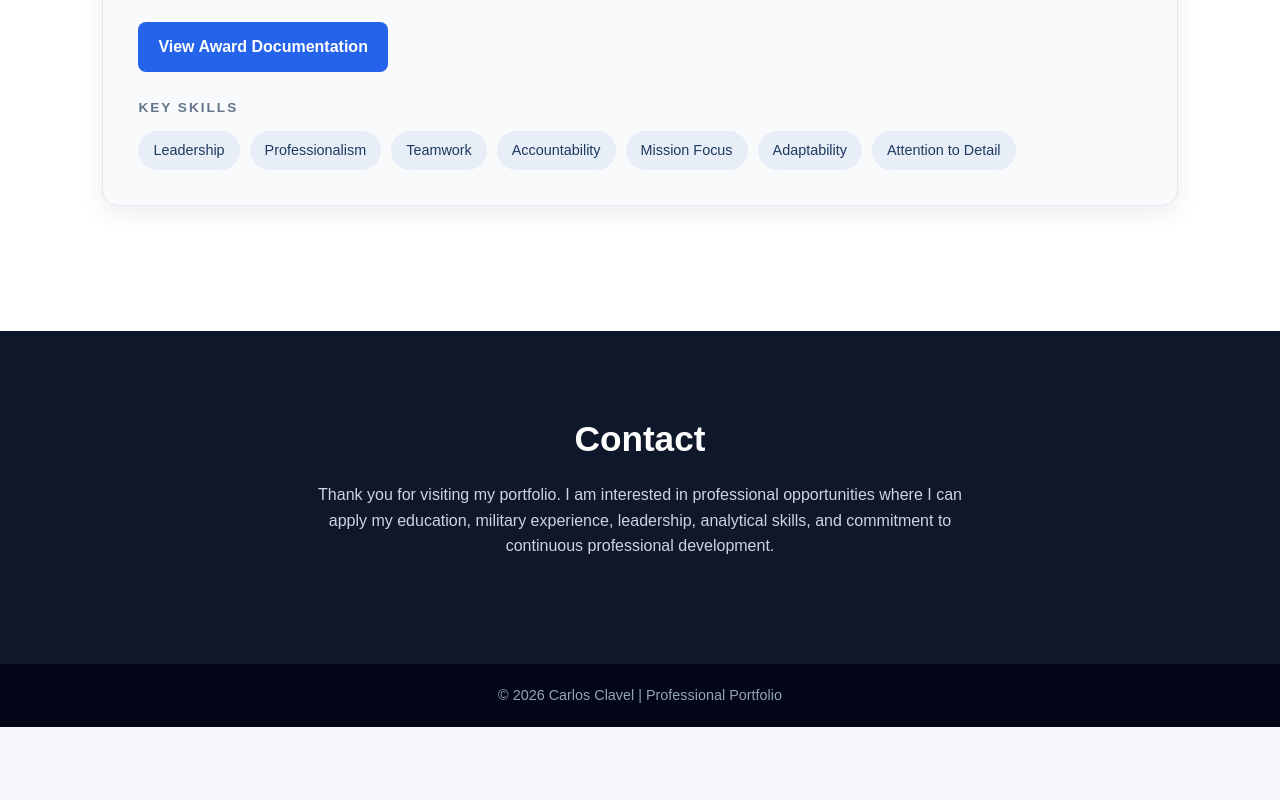
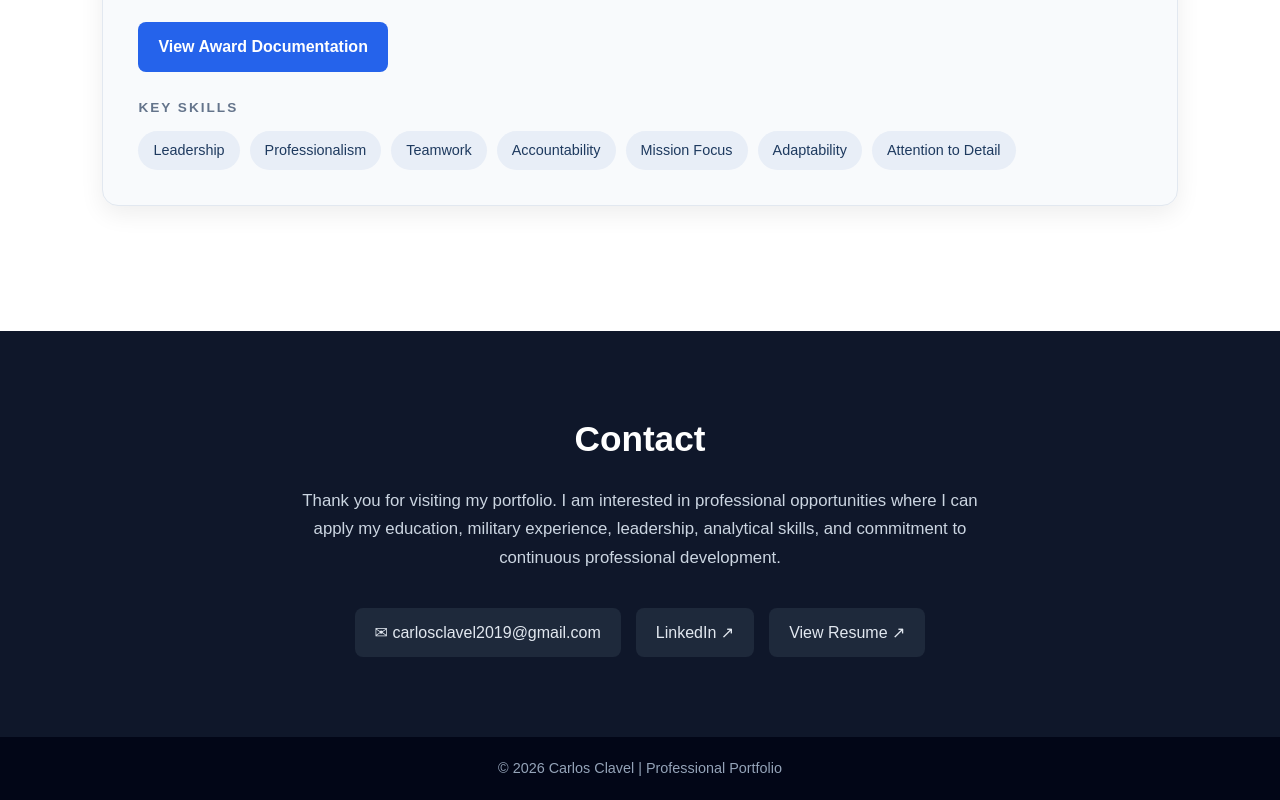
Before and after one commit to CarlosClavelCallejas/CarlosClavelCallejas.github.io, a plain HTML site: page index.html in a window 1280 px wide. Shown: the part 4297-5097 px from the top of the page. Before the commit the page ends 5024 px from the top, so only its background shows below. Drawn offline with Linux system fonts and the light colour scheme.

Commit message:
Update index.html

```diff
--- a/index.html
+++ b/index.html
@@ -313,19 +313,55 @@
     background-color: #0f172a;
     color: white;
     text-align: center;
+    padding: 80px 8%;
 }
 
 #contact .section-title {
     color: white;
+    font-size: 2.2rem;
+    margin-bottom: 20px;
 }
 
-        #contact p {
+.contact-message {
     color: #cbd5e1;
-            max-width: 650px;
-            margin: 0 auto 25px;
+    max-width: 700px;
+    margin: 0 auto 35px;
+    font-size: 1.05rem;
+    line-height: 1.7;
 }
 
-        /* FOOTER */
+
+/* CONTACT LINKS */
+
+.contact-links {
+    display: flex;
+    justify-content: center;
+    align-items: center;
+    flex-wrap: wrap;
+    gap: 15px;
+}
+
+.contact-links a {
+    display: inline-block;
+    background-color: #1e293b;
+    color: #e2e8f0;
+    text-decoration: none;
+    padding: 12px 20px;
+    border-radius: 8px;
+    font-weight: 500;
+    transition: 0.3s;
+}
+
+.contact-links a:hover {
+    background-color: #2563eb;
+    color: white;
+    transform: translateY(-3px);
+}
+
+
+/* ========================================
+FOOTER
+======================================== */
 
 footer {
     background-color: #020617;
@@ -378,6 +414,17 @@
 
     section {
         padding: 60px 5%;
+    }
+
+    /* CONTACT MOBILE */
+
+    .contact-links {
+        flex-direction: column;
+    }
+
+    .contact-links a {
+        width: 100%;
+        max-width: 350px;
     }
 }
     </style>
@@ -702,19 +749,56 @@
 
         <h2 class="section-title">Contact</h2>
 
-            <p>
+        <p class="contact-message">
             Thank you for visiting my portfolio. I am interested in
             professional opportunities where I can apply my education,
             military experience, leadership, analytical skills, and
             commitment to continuous professional development.
         </p>
 
+
+        <!-- CONTACT LINKS -->
+
+        <div class="contact-links">
+
+            <!-- EMAIL -->
+
+            <a href="mailto:carlosclavel2019@gmail.com">
+                ✉ carlosclavel2019@gmail.com
+            </a>
+
+
+            <!-- LINKEDIN -->
+
+            <a
+                href="https://www.linkedin.com/in/carlos-clavel"
+                target="_blank"
+                rel="noopener noreferrer"
+            >
+                LinkedIn ↗
+            </a>
+
+
+            <!-- RESUME -->
+
+            <a
+                href="Resume.pdf"
+                target="_blank"
+                rel="noopener noreferrer"
+            >
+                View Resume ↗
+            </a>
+
+        </div>
+
     </div>
 
 </section>
 
 
-    <!-- FOOTER -->
+<!-- ========================================
+FOOTER
+======================================== -->
 
 <footer>
 
```
Lines whose indentation alone changed are shown as unchanged.
